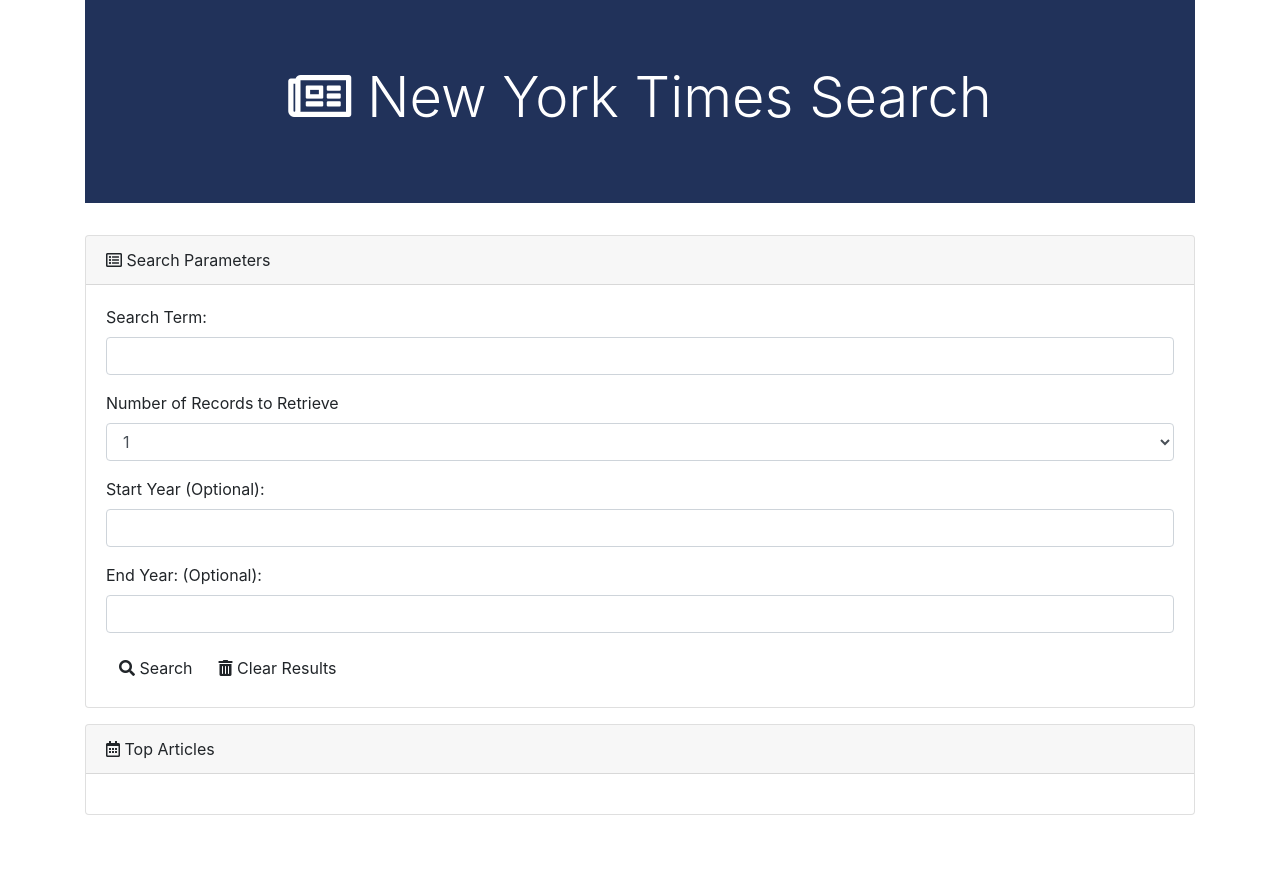
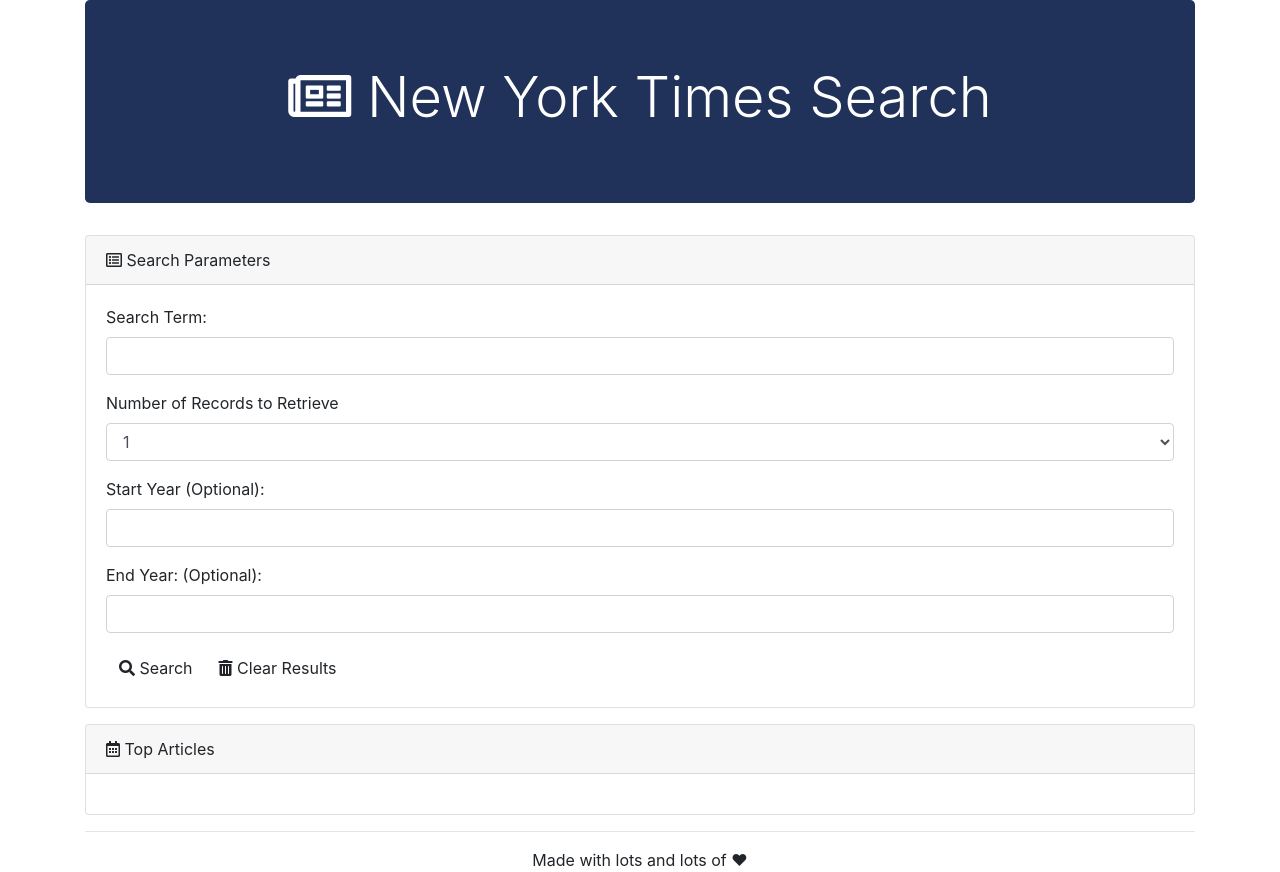
Before and after one commit to randolphbailey/nytproject, a plain HTML site: page index.html in a window 1280 px wide. Before the commit the page ends 815 px from the top, so only its background shows below. Drawn offline with nearby package versions, Linux system fonts and the light colour scheme.

Commit message:
complete layout

```diff
--- a/index.html
+++ b/index.html
@@ -16,7 +16,7 @@
     <div class="container">
         <div class="row">
             <div class="col text-center">
-                <div class="jumbotron jumbotron-fluid darkBlue">
+                <div class="jumbotron darkBlue">
                       <h1 class="display-4"><i class="far fa-newspaper"></i> New York Times Search</h1>
                 </div>
             </div>
@@ -63,6 +63,8 @@
                 </div>
             </div>
         </div>
+        <hr>
+        <ul class="nav justify-content-center"><li class="nav-item">Made with lots and lots of &hearts;</li></ul>
     </div>
 </body>
 </html>
```
